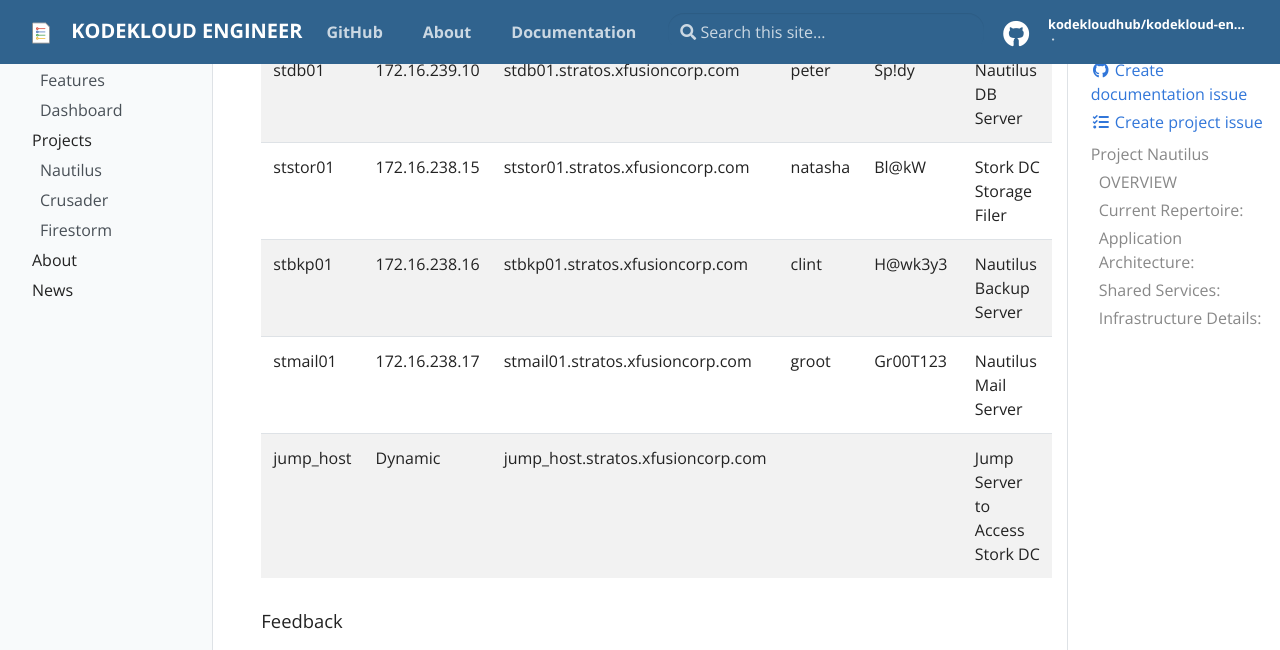
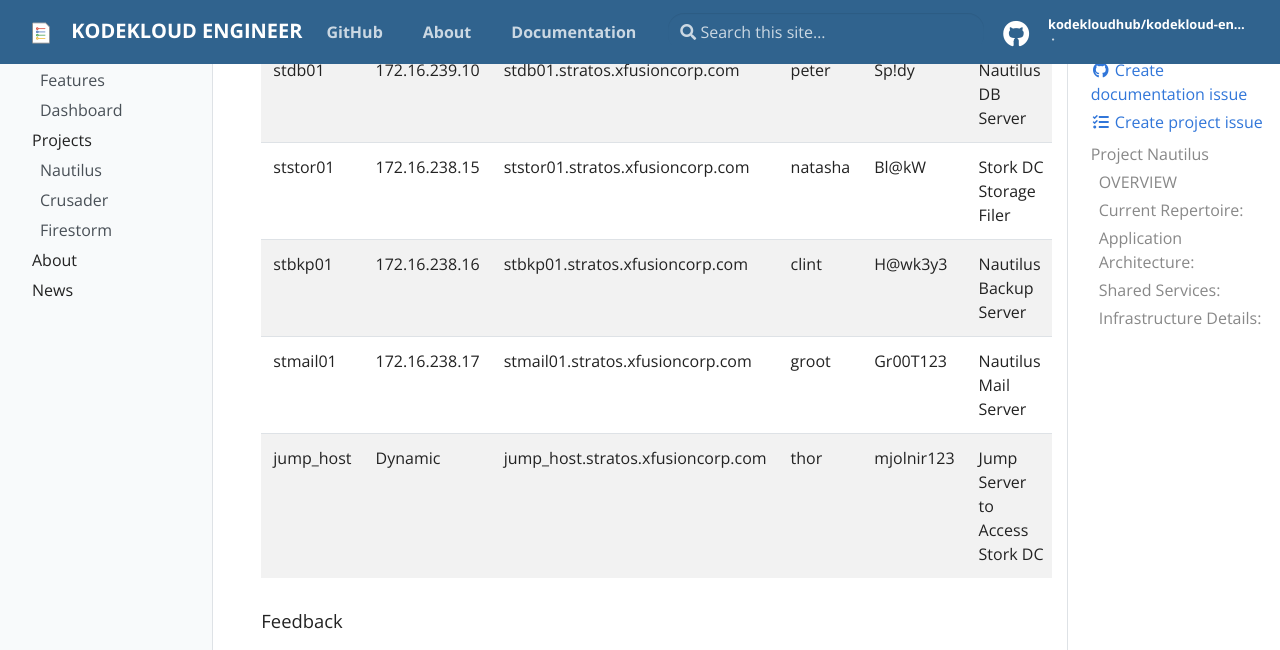
Before and after one commit to kodekloudhub/kodekloud-engineer, a Jekyll site: the page built from _docs/projects/nautilus.md, in a window 1280 px wide and 900 px high, scrolled down 2034 px. Shown: the top 650 px of the window. Built offline with Jekyll 4.4.1, drawn with Linux system fonts in a browser that asks for light colours.

Commit message:
Update nautilus.md

```diff
--- a/_docs/projects/nautilus.md
+++ b/_docs/projects/nautilus.md
@@ -51,4 +51,4 @@ The Nautilus is a three-tier application and is deployed in the Stratos Datacent
 |ststor01        |172.16.238.15  | ststor01.stratos.xfusioncorp.com |natasha | Bl@kW |Stork DC Storage Filer
 |stbkp01         | 172.16.238.16 | stbkp01.stratos.xfusioncorp.com |clint |H@wk3y3  | Nautilus Backup Server
 |stmail01        | 172.16.238.17 | stmail01.stratos.xfusioncorp.com |groot |Gr00T123  | Nautilus Mail Server
-|jump_host       | Dynamic       | jump_host.stratos.xfusioncorp.com || |Jump Server to Access Stork DC
+|jump_host       | Dynamic       | jump_host.stratos.xfusioncorp.com |thor|mjolnir123 |Jump Server to Access Stork DC
```
